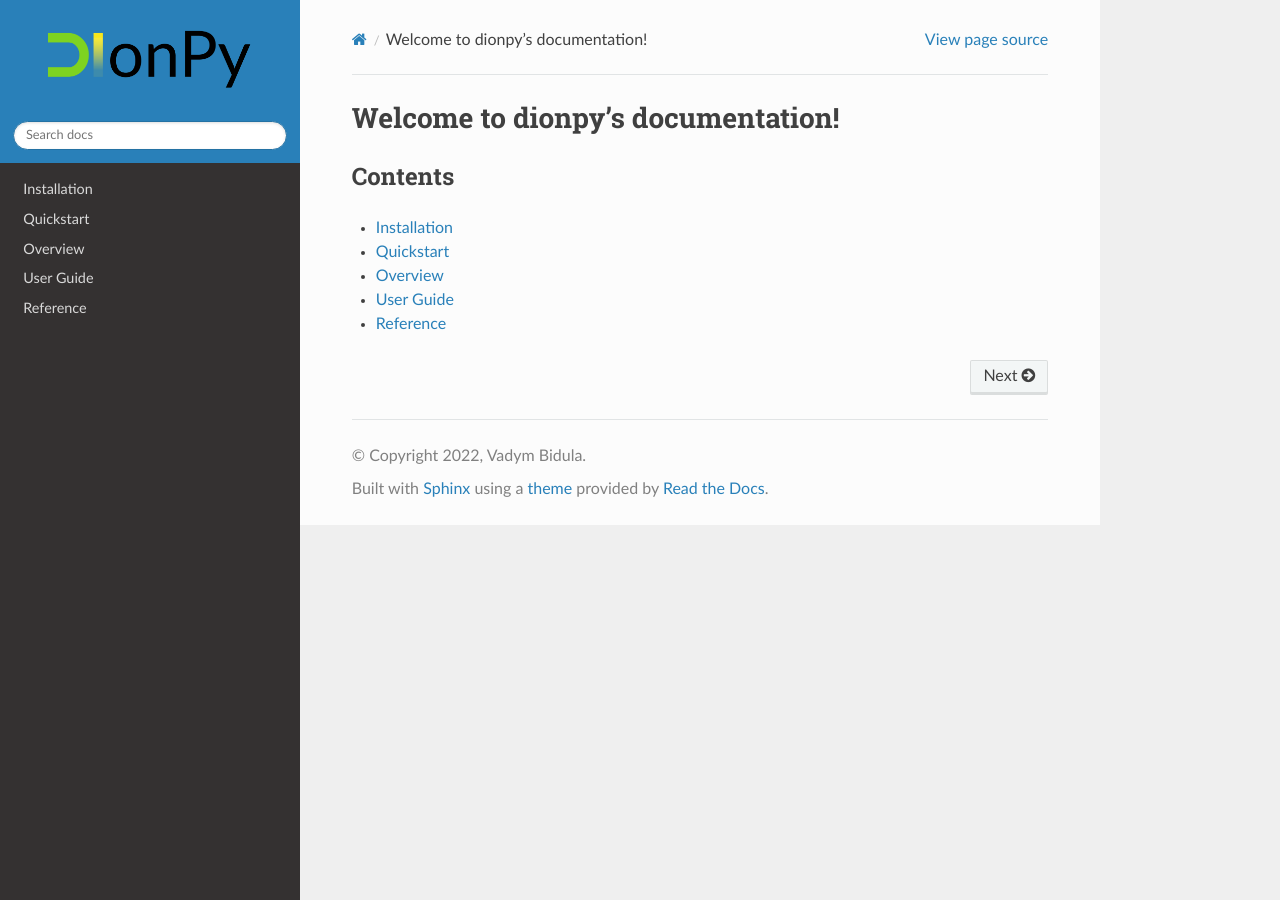
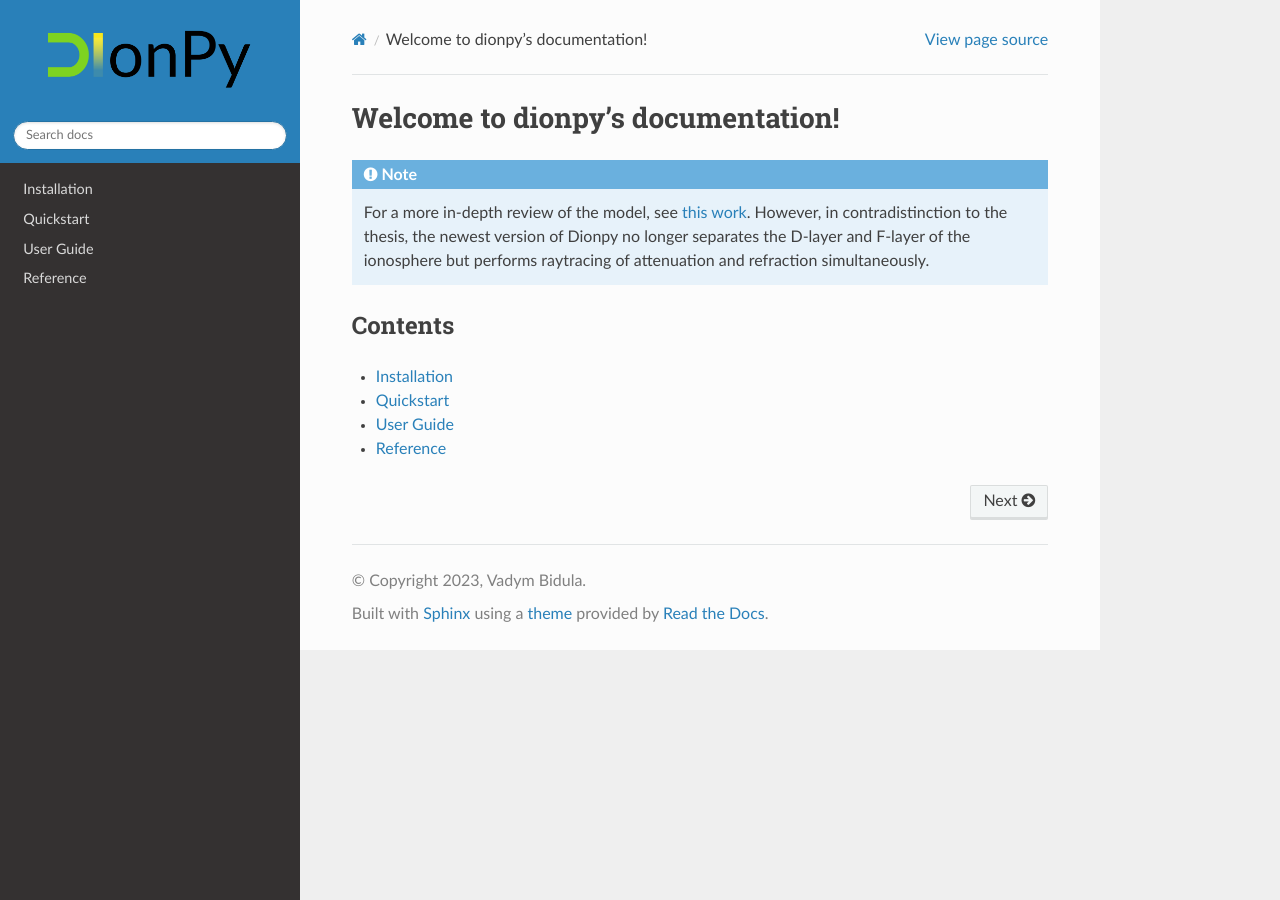
Before and after one commit to MIST-Experiment/dionpy, a Sphinx documentation site: the page built from docs/index.rst, in a window 1280 px wide. Built offline with Sphinx 7.4.7 and the Read the Docs theme 2.0.0, drawn with Linux system fonts in a browser that asks for light colours.

Commit message:
Docs updated

```diff
--- a/docs/conf.py
+++ b/docs/conf.py
@@ -21,12 +21,12 @@ sys.path.insert(0, os.path.abspath('../src'))
 # -- Project information -----------------------------------------------------
 
 project = 'dionpy'
-copyright = '2022, Vadym Bidula'
+copyright = '2023, Vadym Bidula'
 author = 'Vadym Bidula'
 email = 'vadym.bidula@gmail.com'
 
 # The full version, including alpha/beta/rc tags
-release = '1.0.0'
+release = '1.1.0'
 
 # -- General configuration ---------------------------------------------------
 
--- a/docs/index.rst
+++ b/docs/index.rst
@@ -5,6 +5,13 @@
 
 Welcome to dionpy's documentation!
 ==================================
+
+.. note::
+
+   For a more in-depth review of the model, see `this work
+   <https://www.physics.mcgill.ca/~chiang/theses/bidula.pdf>`_. However, in contradistinction
+   to the thesis, the newest version of Dionpy no longer separates the D-layer and F-layer of the ionosphere but
+   performs raytracing of attenuation and refraction simultaneously.
 
 Contents
 --------
@@ -15,6 +22,5 @@ Contents
 
    installation
    quickstart
-   overview
    user_guide
    reference
--- a/pyproject.toml
+++ b/pyproject.toml
@@ -35,6 +35,7 @@ Sphinx = "^5.0.2"
 sphinx-rtd-theme = "^1.0.0"
 sphinx-autodoc-typehints = "^1.19.1"
 sphinxcontrib-bibtex = "^2.5.0"
+sphinxcontrib-video = "^0.2.0"
 
 [tool.poetry.group.dev.dependencies]
 jupyter = "^1.0.0"
```
Also changed, not shown: 1 other file.
